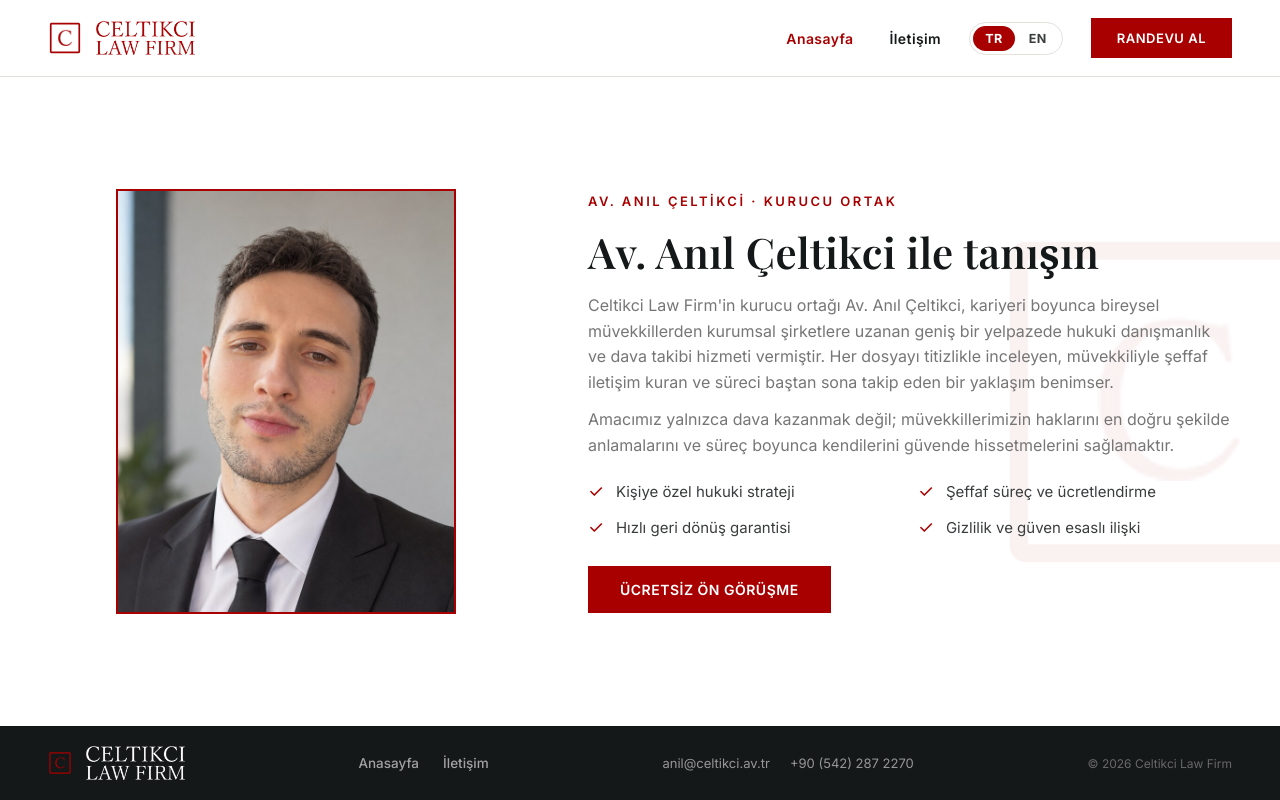
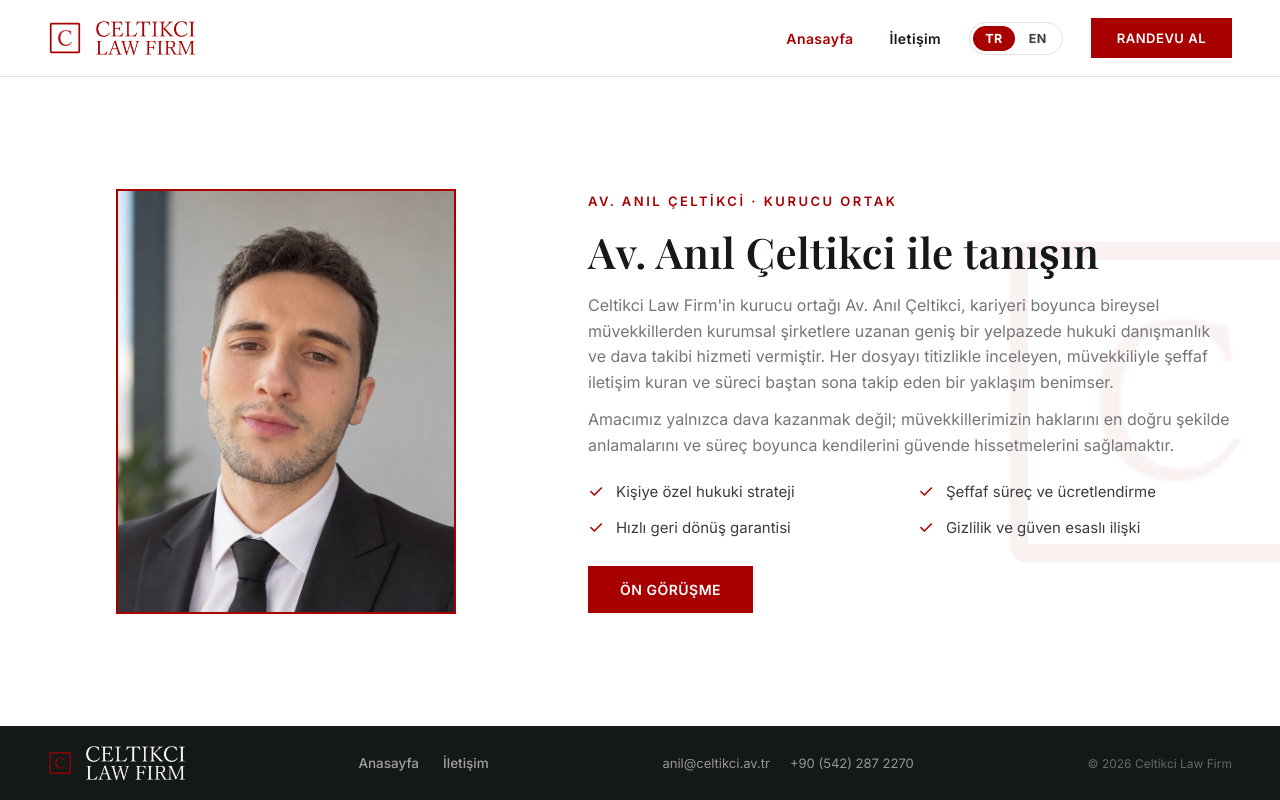
Before and after one commit to ferhanburak/celtikci-law-firm, a React (Vite) app: page / in a window 1280 px wide. Built offline with nearby package versions, Linux system fonts and the light colour scheme; a web font is replaced by a local one.

Commit message:
Anasayfa CTA metni: Ucretsiz On Gorusme yerine On Gorusme

```diff
--- a/src/i18n/translations.js
+++ b/src/i18n/translations.js
@@ -29,7 +29,7 @@ export const translations = {
         'Hızlı geri dönüş garantisi',
         'Gizlilik ve güven esaslı ilişki',
       ],
-      cta: 'Ücretsiz Ön Görüşme',
+      cta: 'Ön Görüşme',
     },
     contact: {
       eyebrow: 'İletişim',
```
